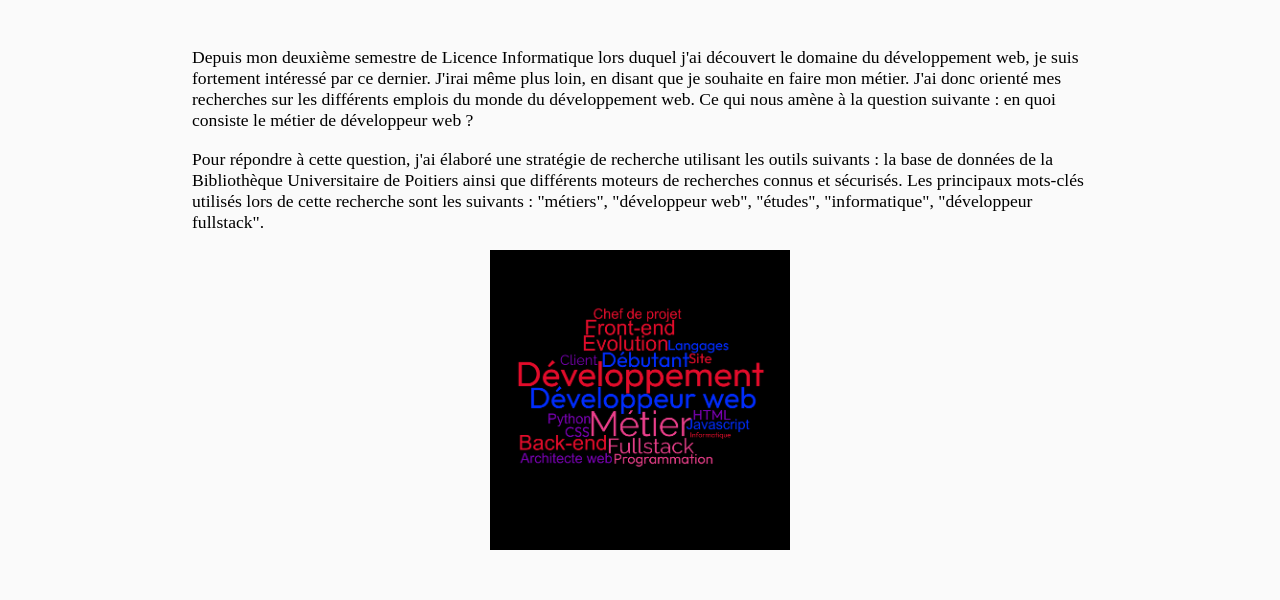
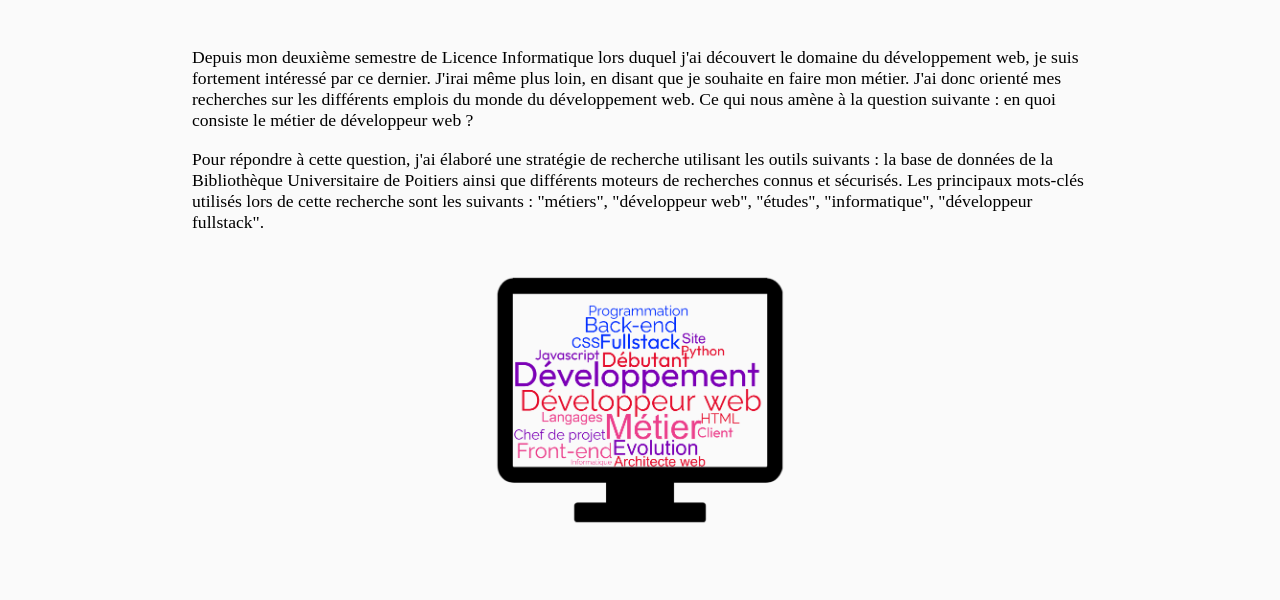
Before and after one commit to LordWe4pOns/PPPE-Projet, a plain HTML site: page index.html in a window 1280 px wide. Shown: the part 90-690 px from the top of the page. Drawn offline with Linux system fonts and the light colour scheme.

Commit message:
Update index.html

```diff
--- a/index.html
+++ b/index.html
@@ -18,7 +18,7 @@
         moteurs de recherches connus et sécurisés. Les principaux mots-clés utilisés lors de cette recherche sont les suivants : "métiers", "développeur web", "études", "informatique",
         "développeur fullstack".
     </p>
-    <img src="Images/wordcloud.jpg" alt="nuage de mots clé" id="nuagemots"/>
+    <img src="Images/wordcloud.png" alt="nuage de mots clé" id="nuagemots"/>
 </div>
 <div>
     <h1> Livre </h1>
```
